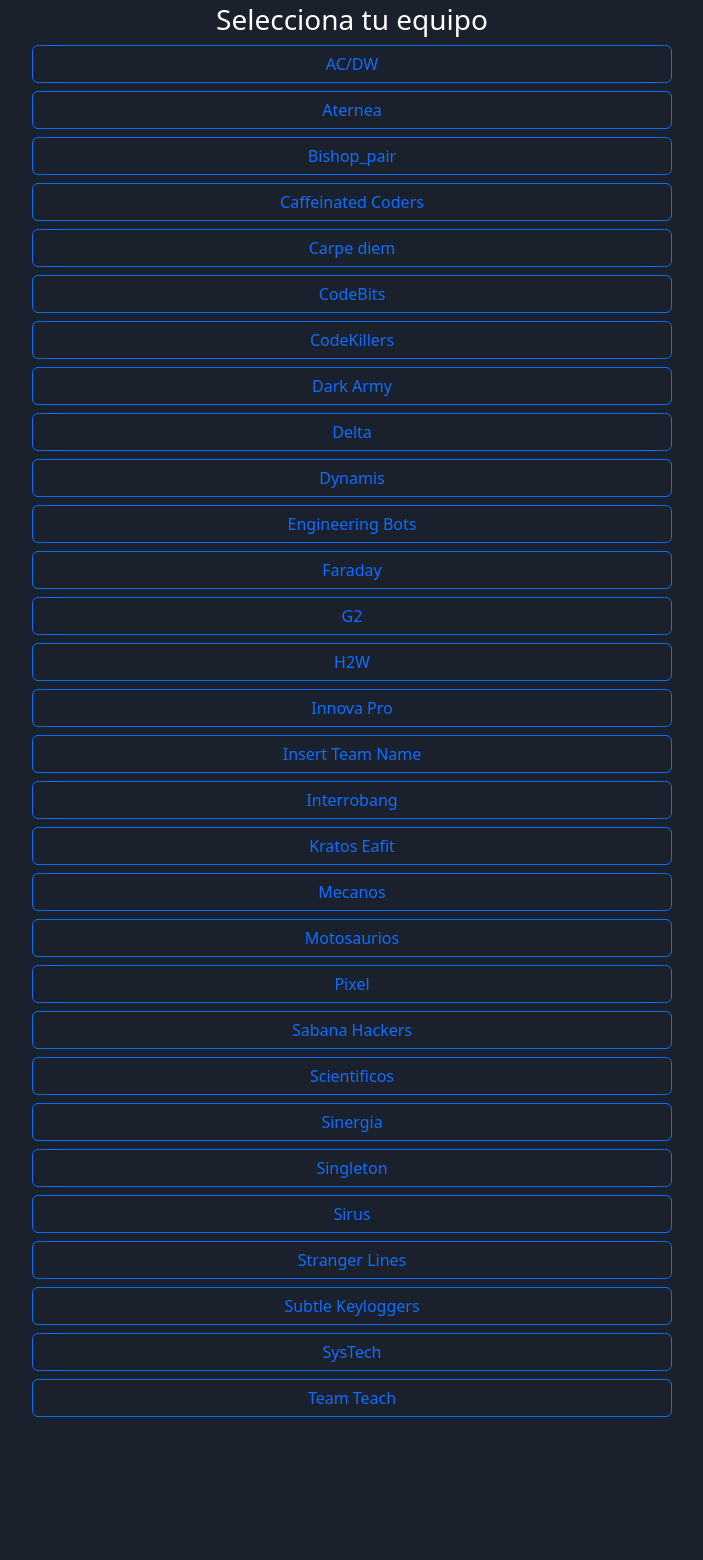
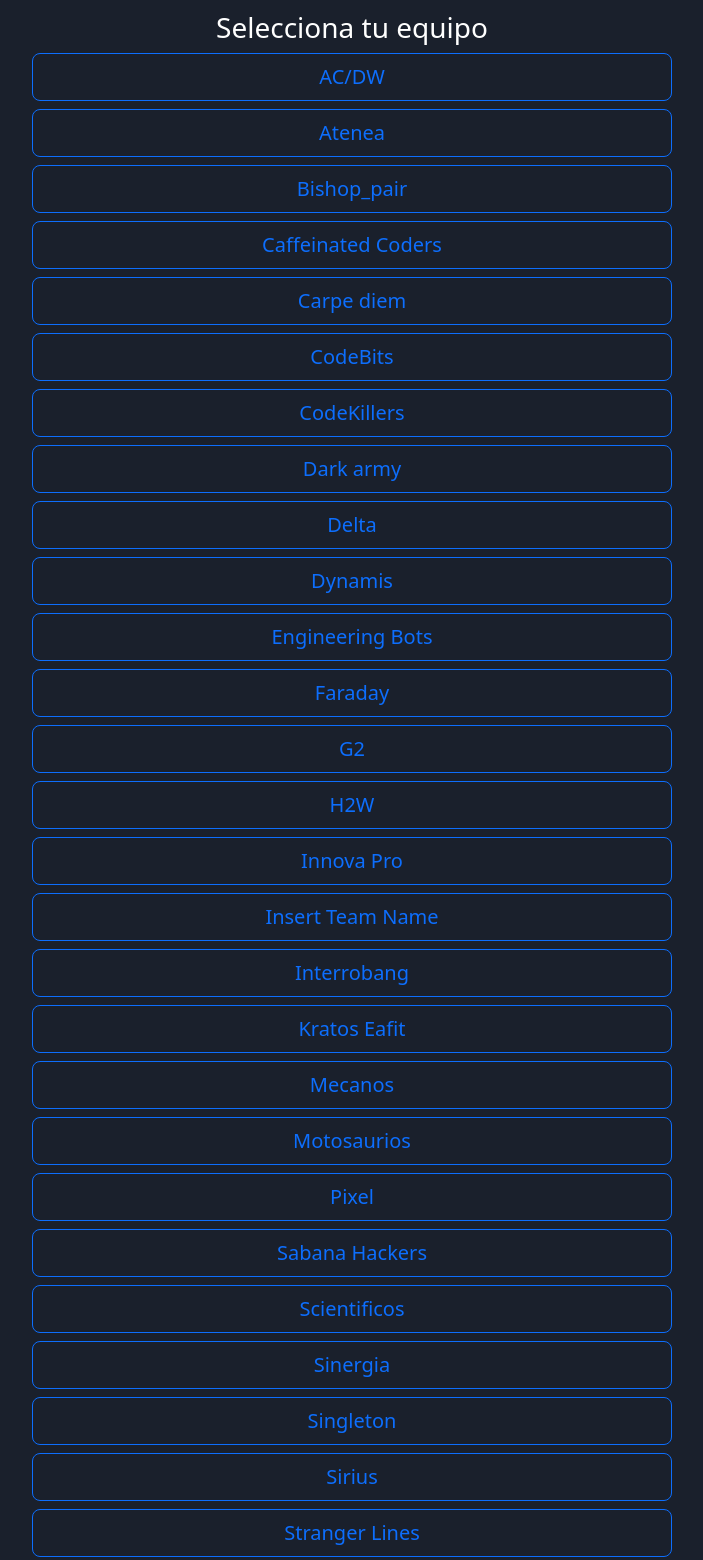
Before and after one commit to ferchoferfernny/LazamianetoReto, a website: page index.html in a window 1280 px wide. Shown: the part 182-1742 px from the top of the page, without its empty margins (288-991 px from the left). Before the commit the page ends 1599 px from the top, so only its background shows below. Drawn offline with nearby package versions, Linux system fonts and the light colour scheme.

Commit message:
cambia todo a botones

```diff
--- a/index.html
+++ b/index.html
@@ -4,113 +4,51 @@
     <!-- CSS only -->
     <link href="https://cdn.jsdelivr.net/npm/bootstrap@5.2.2/dist/css/bootstrap.min.css" rel="stylesheet" integrity="sha384-Zenh87qX5JnK2Jl0vWa8Ck2rdkQ2Bzep5IDxbcnCeuOxjzrPF/et3URy9Bv1WTRi" crossorigin="anonymous">
     <base target="_top">
-
+    <link rel="stylesheet" href="src\css\stylesheet.css"/>
+    <img src="https://firebasestorage.googleapis.com/v0/b/sabana-hack-494a0.appspot.com/o/Logo.png?alt=media&amp;token=b7ff14fc-13ca-44eb-a83a-d7314aad1999" alt="" width="169" height="169" style="display: block; margin-left: auto; margin-right: auto;" />
+    <br>
+    <h3 style="text-align: center; color:white;" >Selecciona tu equipo</h3>
   </head>
   <body style="background-color:#1A202C ;" text="white">
     <!--div class="p-3 mb-2 bg-dark text-white" -->
-    <p><img src="https://firebasestorage.googleapis.com/v0/b/sabana-hack-494a0.appspot.com/o/Logo.png?alt=media&amp;token=b7ff14fc-13ca-44eb-a83a-d7314aad1999" alt="" width="169" height="169" style="display: block; margin-left: auto; margin-right: auto;" /></p>
-    <h3 style="text-align: center; color:white;" >Selecciona tu equipo</h3>
-
-        <form>
 
             <!--div class="row row-cols-2"-->
             <div class="grid text-center">
             <div class="d-grid gap-2 col-6 mx-auto">
-                <input type="radio" class="btn-check" name="options" id="option1" autocomplete="off">
-                <label class="btn btn-outline-primary" for="option1">AC/DW</label>
+               <button type="button" class="btn btn-outline-primary btn-lg">AC/DW</button>
+               <button type="button" class="btn btn-outline-primary btn-lg">Atenea</button>
+               <button type="button" class="btn btn-outline-primary btn-lg">Bishop_pair</button>
+               <button type="button" class="btn btn-outline-primary btn-lg">Caffeinated Coders</button>
+               <button type="button" class="btn btn-outline-primary btn-lg">Carpe diem</button>
+               <button type="button" class="btn btn-outline-primary btn-lg">CodeBits</button>
+               <button type="button" class="btn btn-outline-primary btn-lg">CodeKillers</button>
+               <button type="button" class="btn btn-outline-primary btn-lg">Dark army</button>
+               <button type="button" class="btn btn-outline-primary btn-lg">Delta</button>
+               <button type="button" class="btn btn-outline-primary btn-lg">Dynamis</button>
+               <button type="button" class="btn btn-outline-primary btn-lg">Engineering Bots</button>
+               <button type="button" class="btn btn-outline-primary btn-lg">Faraday</button>
+               <button type="button" class="btn btn-outline-primary btn-lg">G2</button>
+               <button type="button" class="btn btn-outline-primary btn-lg">H2W</button>
+               <button type="button" class="btn btn-outline-primary btn-lg">Innova Pro</button>
+               <button type="button" class="btn btn-outline-primary btn-lg">Insert Team Name</button>
+               <button type="button" class="btn btn-outline-primary btn-lg">Interrobang</button>
+               <button type="button" class="btn btn-outline-primary btn-lg">Kratos Eafit</button>
+               <button type="button" class="btn btn-outline-primary btn-lg">Mecanos</button>
+               <button type="button" class="btn btn-outline-primary btn-lg">Motosaurios</button>
+               <button type="button" class="btn btn-outline-primary btn-lg">Pixel</button>
+               <button type="button" class="btn btn-outline-primary btn-lg">Sabana Hackers</button>
+               <button type="button" class="btn btn-outline-primary btn-lg">Scientificos</button>
+               <button type="button" class="btn btn-outline-primary btn-lg">Sinergia</button>
+               <button type="button" class="btn btn-outline-primary btn-lg">Singleton</button>
+               <button type="button" class="btn btn-outline-primary btn-lg">Sirius</button>
+               <button type="button" class="btn btn-outline-primary btn-lg">Stranger Lines</button>
+               <button type="button" class="btn btn-outline-primary btn-lg">Subtle Keyloggers</button>
+               <button type="button" class="btn btn-outline-primary btn-lg">SysTech</button>
+               <button type="button" class="btn btn-outline-primary btn-lg">Team Teach</button>
 
-                <input type="radio" class="btn-check" name="options" id="option2" autocomplete="off">
-                <label class="btn btn-outline-primary" for="option2">Aternea</label>
-
-                <input type="radio" class="btn-check" name="options" id="option3" autocomplete="off">
-                <label class="btn btn-outline-primary" for="option3">Bishop_pair</label>
-
-                <input type="radio" class="btn-check" name="options" id="option4" autocomplete="off">
-                <label class="btn btn-outline-primary" for="option4">Caffeinated Coders</label>
-
-                <input type="radio" class="btn-check" name="options" id="option5" autocomplete="off">
-                <label class="btn btn-outline-primary" for="option5">Carpe diem</label>
-
-                <input type="radio" class="btn-check" name="options" id="option6" autocomplete="off">
-                <label class="btn btn-outline-primary" for="option6">CodeBits</label>
-
-                <input type="radio" class="btn-check" name="options" id="option7" autocomplete="off">
-                <label class="btn btn-outline-primary" for="option7">CodeKillers</label>
-
-                <input type="radio" class="btn-check" name="options" id="option8" autocomplete="off">
-                <label class="btn btn-outline-primary" for="option8">Dark Army</label>
-
-                <input type="radio" class="btn-check" name="options" id="option9" autocomplete="off">
-                <label class="btn btn-outline-primary" for="option9">Delta</label>
-
-                <input type="radio" class="btn-check" name="options" id="option10" autocomplete="off">
-                <label class="btn btn-outline-primary" for="option10">Dynamis</label>
-
-                <input type="radio" class="btn-check" name="options" id="option11" autocomplete="off">
-                <label class="btn btn-outline-primary" for="option11">Engineering Bots</label>
-
-                <input type="radio" class="btn-check" name="options" id="option12" autocomplete="off">
-                <label class="btn btn-outline-primary" for="option12">Faraday</label>
-
-                <input type="radio" class="btn-check" name="options" id="option13" autocomplete="off">
-                <label class="btn btn-outline-primary" for="option13">G2</label>
-
-                <input type="radio" class="btn-check" name="options" id="option14" autocomplete="off">
-                <label class="btn btn-outline-primary" for="option14">H2W</label>
-
-                <input type="radio" class="btn-check" name="options" id="option15" autocomplete="off">
-                <label class="btn btn-outline-primary" for="option15">Innova Pro</label>
-
-                <input type="radio" class="btn-check" name="options" id="option16" autocomplete="off">
-                <label class="btn btn-outline-primary" for="option16">Insert Team Name</label>
-
-                <input type="radio" class="btn-check" name="options" id="option17" autocomplete="off">
-                <label class="btn btn-outline-primary" for="option17">Interrobang</label>
-
-                <input type="radio" class="btn-check" name="options" id="option18" autocomplete="off">
-                <label class="btn btn-outline-primary" for="option18">Kratos Eafit</label>
-
-                <input type="radio" class="btn-check" name="options" id="option19" autocomplete="off">
-                <label class="btn btn-outline-primary" for="option19">Mecanos</label>
-
-                <input type="radio" class="btn-check" name="options" id="option20" autocomplete="off">
-                <label class="btn btn-outline-primary" for="option20">Motosaurios</label>
-
-                <input type="radio" class="btn-check" name="options" id="option21" autocomplete="off">
-                <label class="btn btn-outline-primary" for="option21">Pixel</label>
-
-                <input type="radio" class="btn-check" name="options" id="option22" autocomplete="off">
-                <label class="btn btn-outline-primary" for="option22">Sabana Hackers</label>
-
-                <input type="radio" class="btn-check" name="options" id="option23" autocomplete="off">
-                <label class="btn btn-outline-primary" for="option23">Scientificos</label>
-
-                <input type="radio" class="btn-check" name="options" id="option24" autocomplete="off">
-                <label class="btn btn-outline-primary" for="option24">Sinergia</label>
-
-                <input type="radio" class="btn-check" name="options" id="option25" autocomplete="off">
-                <label class="btn btn-outline-primary" for="option25">Singleton</label>
-
-                <input type="radio" class="btn-check" name="options" id="option26" autocomplete="off">
-                <label class="btn btn-outline-primary" for="option26">Sirus</label>
-
-                <input type="radio" class="btn-check" name="options" id="option27" autocomplete="off">
-                <label class="btn btn-outline-primary" for="option27">Stranger Lines</label>
-
-                <input type="radio" class="btn-check" name="options" id="option28" autocomplete="off">
-                <label class="btn btn-outline-primary" for="option28">Subtle Keyloggers</label>
-
-                <input type="radio" class="btn-check" name="options" id="option29" autocomplete="off">
-                <label class="btn btn-outline-primary" for="option29">SysTech</label>
-
-                <input type="radio" class="btn-check" name="options" id="option30" autocomplete="off">
-                <label class="btn btn-outline-primary" for="option30">Team Teach</label>
               </div>
               </div>
             <!--/div-->
-        </form>
-
-
       <!--/div-->
     <!-- JavaScript Bundle with Popper -->
     </body>
```
Also changed, not shown: src/css/stylesheet.css (added), 1 other file.
